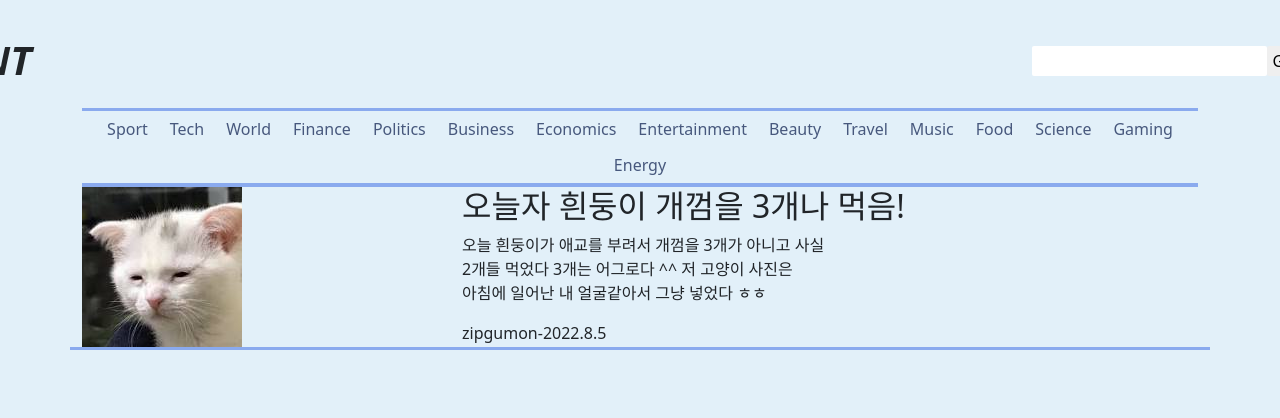
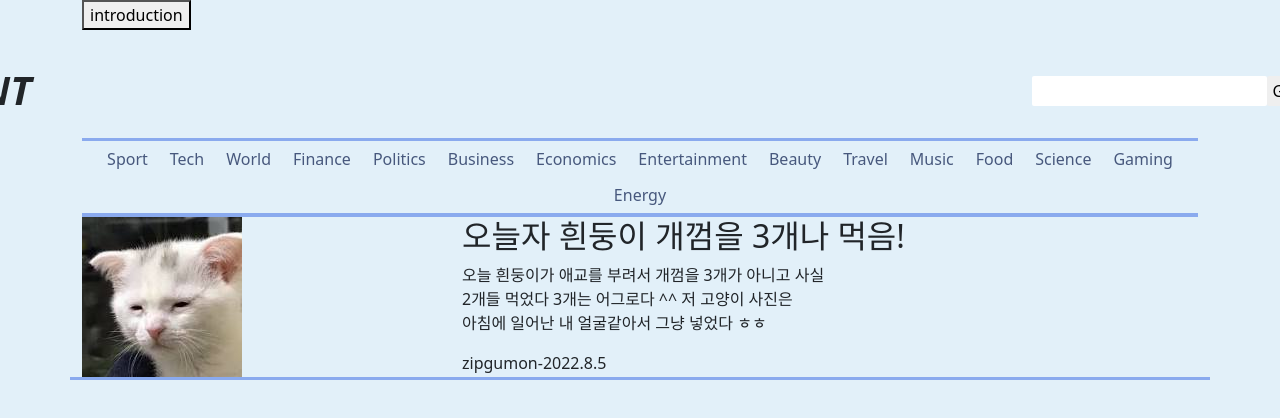
Before and after one commit to hanbi2256/Frontend, a plain HTML site: page Project/News Web/index.html in a window 1280 px wide. Drawn offline with nearby package versions, Linux system fonts and the light colour scheme; no server answers.

Commit message:
🌧 :: 기능 업데이트

```diff
--- a/Project/News Web/index.html
+++ b/Project/News Web/index.html
@@ -15,6 +15,9 @@
 
     <section class="container">
         <section>
+            <button
+                onclick="javascript:btn('이걸 왜 만들었냐면 그냥저냥 아무생각없이 만든 뉴스페이지인데 나중에 내가 늙어서 뉴스가 좋아지면 이걸로 봐야ㅑ겠다')">introduction</button>
+            </button> <br>
             <div class="head-line">
                 <h1 class="title">NT</h1>
                 <div class="search-box">
@@ -64,6 +67,11 @@
         crossorigin="anonymous"></script>
     <script src="./main.js"></script>
 
+    <script>
+        function btn(sample) {
+            alert(sample);
+        }
+    </script>
 </body>
 
 </html>
```
